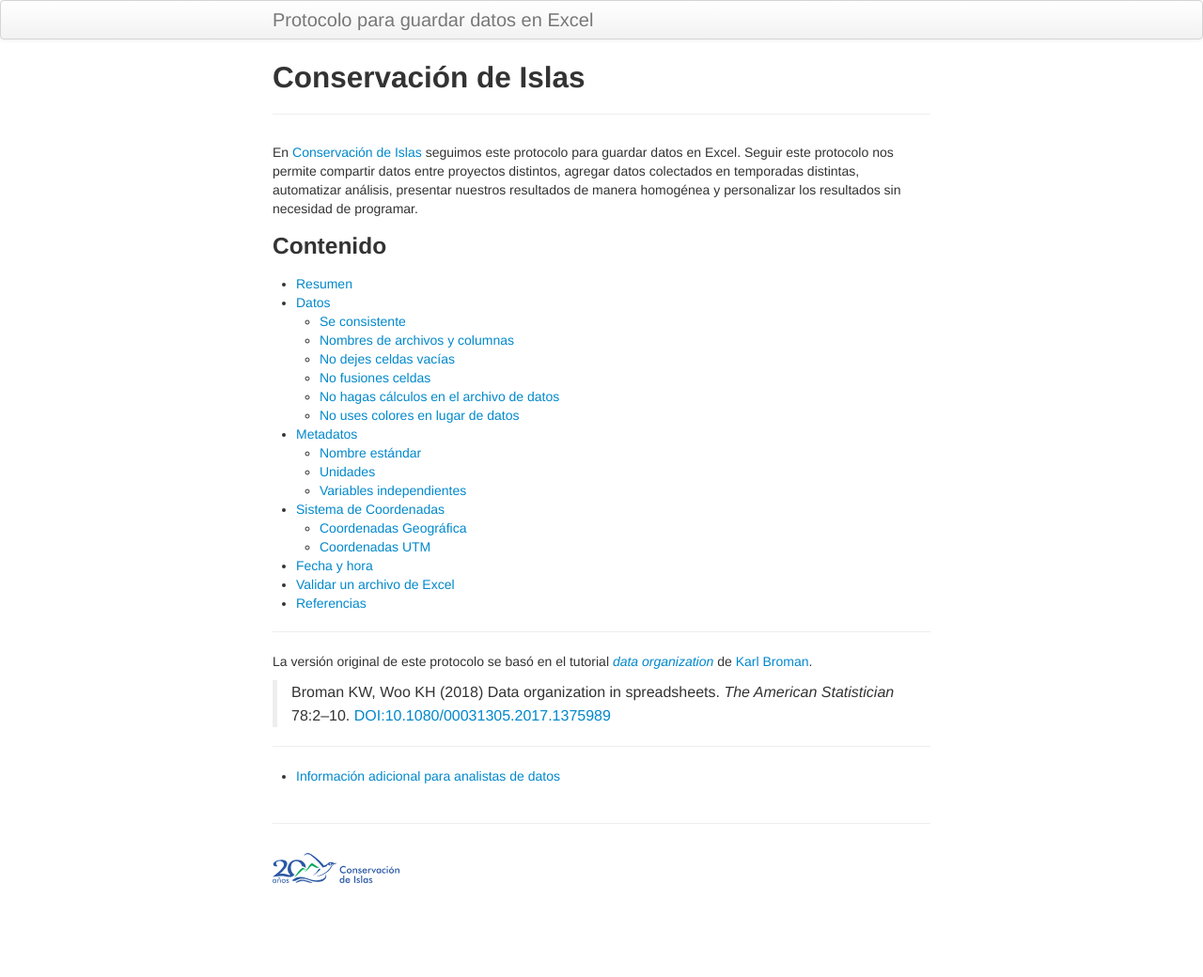
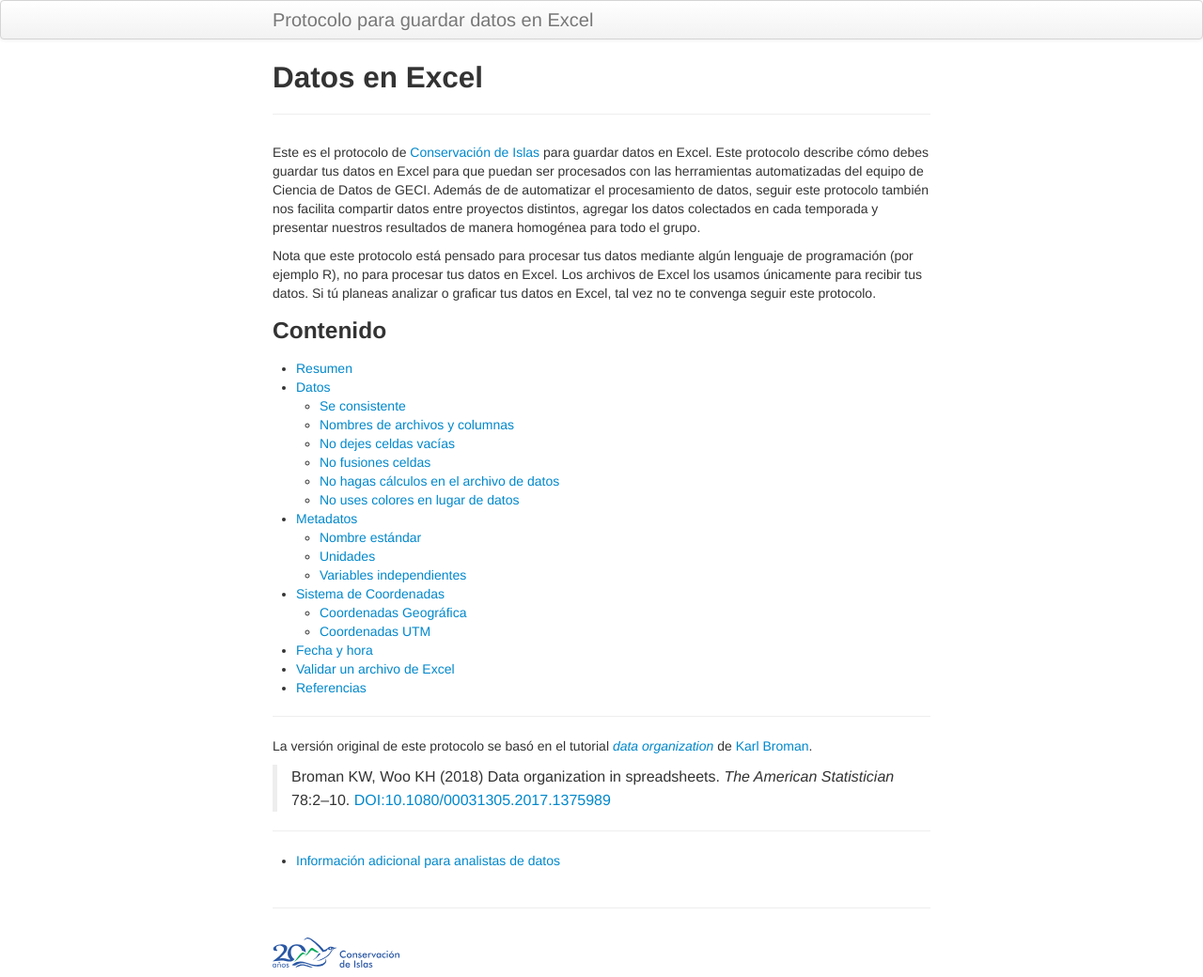
Before and after one commit to MaritzaB/datos_en_excel, a Jekyll site: the page built from index.md, in a window 1280 px wide. Shown: the whole page at 94% size. Built offline with Jekyll 4.4.1, drawn with Linux system fonts in a browser that asks for light colours; before the commit the page ends 950 px from its top, so only the background shows below that.

Commit message:
Reescribe la introducción

```diff
--- a/index.md
+++ b/index.md
@@ -1,10 +1,12 @@
 ---
 layout: page
-title: Conservación de Islas
+title: Datos en Excel
 description: Protocolo para guardar datos en Excel para ser procesados por el equipo de Ciencia de Datos de GECI
 ---
 
-En [Conservación de Islas](https://islas.org.mx) seguimos este protocolo para guardar datos en Excel. Seguir este protocolo nos permite compartir datos entre proyectos distintos, agregar datos colectados en temporadas distintas, automatizar análisis, presentar nuestros resultados de manera homogénea y personalizar los resultados sin necesidad de programar.
+Este es el protocolo de [Conservación de Islas](https://islas.org.mx) para guardar datos en Excel. Este protocolo describe cómo debes guardar tus datos en Excel para que puedan ser procesados con las herramientas automatizadas del equipo de Ciencia de Datos de GECI. Además de de automatizar el procesamiento de datos, seguir este protocolo también nos facilita compartir datos entre proyectos distintos, agregar los datos colectados en cada temporada y presentar nuestros resultados de manera homogénea para todo el grupo.
+
+Nota que este protocolo está pensado para procesar tus datos mediante algún lenguaje de programación (por ejemplo R), no para procesar tus datos en Excel. Los archivos de Excel los usamos únicamente para recibir tus datos. Si tú planeas analizar o graficar tus datos en Excel, tal vez no te convenga seguir este protocolo.
 
 ### Contenido
 
```
